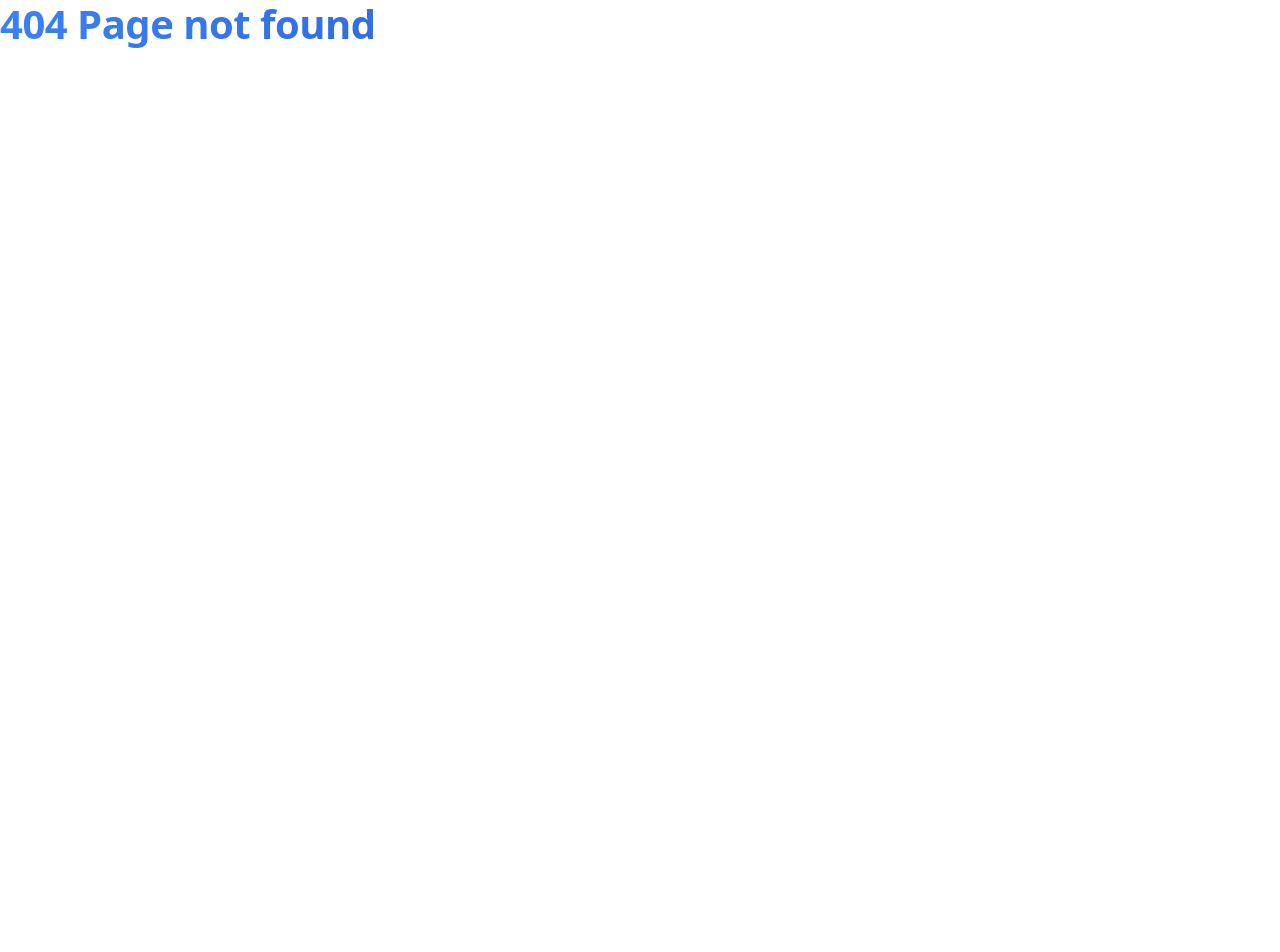
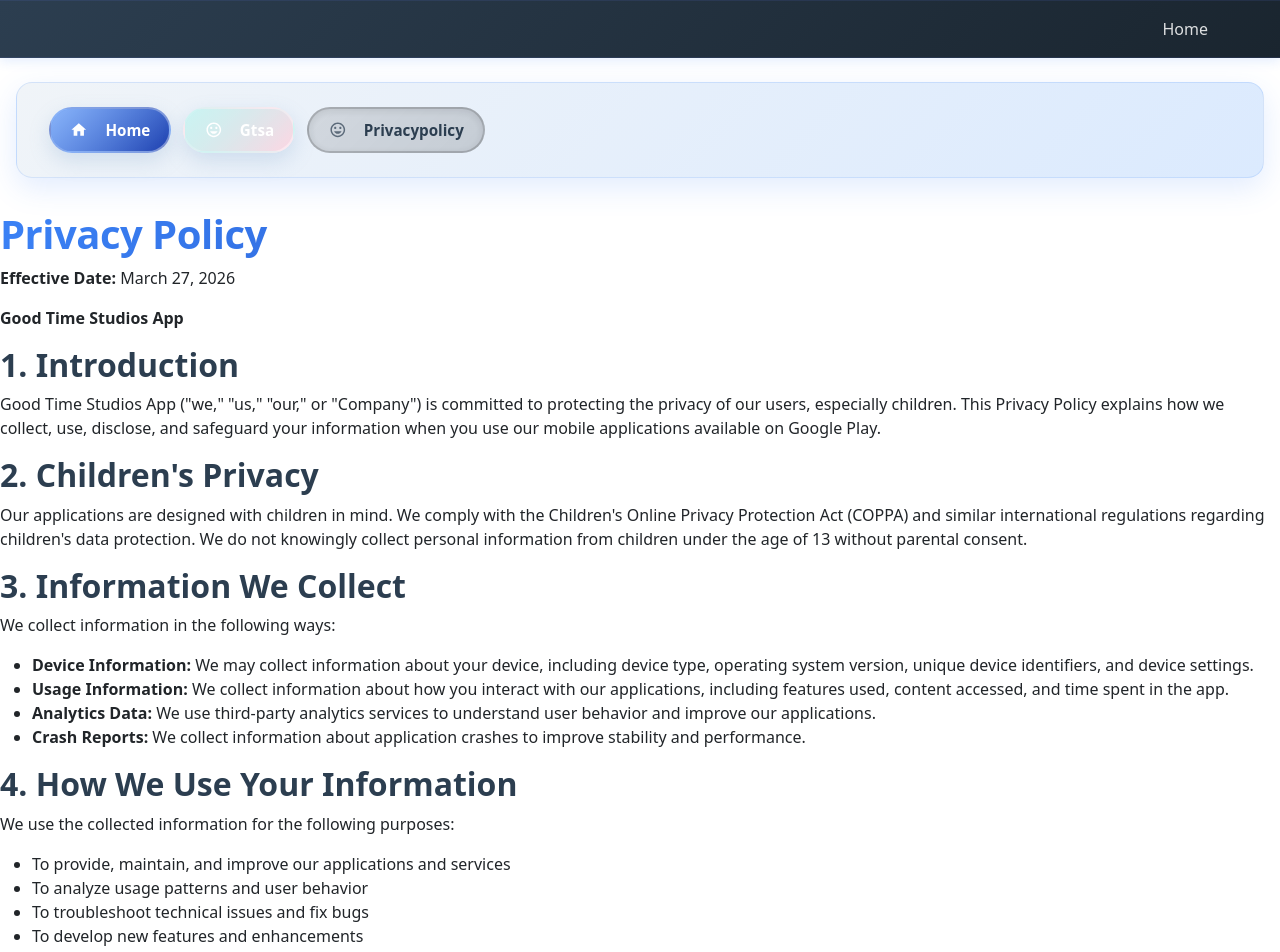
Before and after one commit to taccarlo/my_website, a React (Create React App) app: page /gtsa/privacypolicy in a window 1280 px wide. Before the commit this address had no page. Shown: the top 952 px of the page. Before the commit the page ends 800 px from the top, so only its background shows below. Built offline with nearby package versions, Linux system fonts and the light colour scheme.

Commit message:
version 0.4.3 - gtsa privacy policy
[up] gtsa privacy policy

Adds a comprehensive Privacy Policy page for Good Time Studios Apps to comply with Google Play requirements, COPPA, GDPR, and CCPA. Includes a new route and a link from the GTSA section, and updates the package version to 0.4.3.

```diff
--- a/package.json
+++ b/package.json
@@ -1,6 +1,6 @@
 {
   "name": "carlo-tacchella",
-  "version": "0.4.2",
+  "version": "0.4.3",
   "private": true,
   "dependencies": {
     "@testing-library/jest-dom": "^5.17.0",
--- a/src/App.js
+++ b/src/App.js
@@ -28,6 +28,7 @@
 const CountDown = React.lazy(() => import("./components/pages/countdown/countdown"));
 const Testbench = React.lazy(() => import("./components/pages/testbench/testbench"));
 const TTS = React.lazy(() => import("./components/pages/testbench/tts"));
+const PrivacyPolicy = React.lazy(() => import("./components/pages/privacypolicy"));
 
 const router = createBrowserRouter([
   {
@@ -50,7 +51,8 @@
       {path:'/didattica/algebrabooleana', element: <AlgebraBooleana/>},
       {path:'/didattica/estrattoredinumeri', element: <Estrattoredinumeri/>},
       {path:'/testbench', element: <Testbench/>},
-      {path:'/testbench/tts', element: <TTS/>}
+      {path:'/testbench/tts', element: <TTS/>},
+      {path:'/gtsa/privacypolicy', element: <PrivacyPolicy/>}
     ]},
 ]);
 
--- a/src/components/pages/GTSA.js
+++ b/src/components/pages/GTSA.js
@@ -1,15 +1,27 @@
 import { Helmet } from 'react-helmet-async';
+import { Link } from 'react-router-dom';
+
 function GTSA(){
     return (<>
         <Helmet>
             <title>Canale di app Android</title>
             <meta name="description" content="Parte relativa al canale di App"/>
             <link rel = "canonical" href = "/GTSA" />
-        </Helmet><h1>Canale App Android Good Time Studios App</h1>
-    <h3>Barzellette</h3>
-    <h3>Viking Fight</h3>
-    <h3>Aforismi</h3>
-    <h3>Swep! il gioco alcolico</h3>
-    <h3>Canzoniere: Testi e Accordi</h3></>);
+        </Helmet>
+        <h1>Canale App Android Good Time Studios App</h1>
+        <h3>Barzellette</h3>
+        <h3>Viking Fight</h3>
+        <h3>Aforismi</h3>
+        <h3>Swep! il gioco alcolico</h3>
+        <h3>Canzoniere: Testi e Accordi</h3>
+        <hr />
+        <div style={{ marginTop: '2rem', padding: '1rem', backgroundColor: '#f5f5f5', borderRadius: '8px' }}>
+            <p>
+                <Link to="/gtsa/privacypolicy" style={{ color: '#007bff', textDecoration: 'none', fontSize: '1rem' }}>
+                    📋 Privacy Policy
+                </Link>
+            </p>
+        </div>
+    </>);
 }
 export default GTSA;
--- /dev/null
+++ b/src/components/pages/privacypolicy.js
@@ -0,0 +1,163 @@
+import { Helmet } from 'react-helmet-async';
+import '../../style/style.css';
+
+function PrivacyPolicy() {
+  return (
+    <>
+      <Helmet>
+        <title>Privacy Policy - Good Time Studios App</title>
+        <meta name="description" content="Privacy Policy for Good Time Studios Android applications" />
+        <link rel="canonical" href="/gtsa/privacypolicy" />
+      </Helmet>
+      <div className="privacy-policy-container">
+        <h1>Privacy Policy</h1>
+        <p><strong>Effective Date:</strong> March 27, 2026</p>
+        <p><strong>Good Time Studios App</strong></p>
+
+        <h2>1. Introduction</h2>
+        <p>
+          Good Time Studios App ("we," "us," "our," or "Company") is committed to protecting the privacy of our users, especially children. This Privacy Policy explains how we collect, use, disclose, and safeguard your information when you use our mobile applications available on Google Play.
+        </p>
+
+        <h2>2. Children's Privacy</h2>
+        <p>
+          Our applications are designed with children in mind. We comply with the Children's Online Privacy Protection Act (COPPA) and similar international regulations regarding children's data protection. We do not knowingly collect personal information from children under the age of 13 without parental consent.
+        </p>
+
+        <h2>3. Information We Collect</h2>
+        <p>
+          We collect information in the following ways:
+        </p>
+        <ul>
+          <li><strong>Device Information:</strong> We may collect information about your device, including device type, operating system version, unique device identifiers, and device settings.</li>
+          <li><strong>Usage Information:</strong> We collect information about how you interact with our applications, including features used, content accessed, and time spent in the app.</li>
+          <li><strong>Analytics Data:</strong> We use third-party analytics services to understand user behavior and improve our applications.</li>
+          <li><strong>Crash Reports:</strong> We collect information about application crashes to improve stability and performance.</li>
+        </ul>
+
+        <h2>4. How We Use Your Information</h2>
+        <p>
+          We use the collected information for the following purposes:
+        </p>
+        <ul>
+          <li>To provide, maintain, and improve our applications and services</li>
+          <li>To analyze usage patterns and user behavior</li>
+          <li>To troubleshoot technical issues and fix bugs</li>
+          <li>To develop new features and enhancements</li>
+          <li>To comply with legal and regulatory obligations</li>
+          <li>To protect against fraudulent or illegal activity</li>
+        </ul>
+
+        <h2>5. Children's Data Protection</h2>
+        <p>
+          We take special care to protect children's privacy:
+        </p>
+        <ul>
+          <li>We do not collect personally identifiable information (such as name, email, phone number) from children without verifiable parental consent</li>
+          <li>We do not use behavioral advertising targeted at children</li>
+          <li>We do not allow third parties to collect personal information about children through our applications</li>
+          <li>We do not encourage children to share personal information</li>
+          <li>We provide parental controls and safety features in our applications</li>
+        </ul>
+
+        <h2>6. Data Sharing and Third Parties</h2>
+        <p>
+          We do not sell, trade, or rent your personal information to third parties. However, we may share information with:
+        </p>
+        <ul>
+          <li><strong>Service Providers:</strong> Companies that assist us in operating our applications and conducting our business (analytics, hosting, crash reporting)</li>
+          <li><strong>Legal Requirements:</strong> When required by law or to protect our rights, privacy, safety, or property</li>
+          <li><strong>Business Transfers:</strong> In the event of a merger, acquisition, or sale of assets</li>
+        </ul>
+
+        <h2>7. Data Security</h2>
+        <p>
+          We implement appropriate technical and organizational measures to protect your information from unauthorized access, alteration, disclosure, or destruction. However, no method of transmission over the internet or electronic storage is 100% secure. We cannot guarantee absolute security.
+        </p>
+
+        <h2>8. Data Retention</h2>
+        <p>
+          We retain your information for as long as necessary to provide our services and fulfill the purposes outlined in this Privacy Policy. When personal information is no longer needed, we securely delete or anonymize it.
+        </p>
+
+        <h2>9. User Rights</h2>
+        <p>
+          Depending on your location, you may have certain rights regarding your information:
+        </p>
+        <ul>
+          <li><strong>Access:</strong> You have the right to access the personal information we hold about you</li>
+          <li><strong>Correction:</strong> You can request correction of inaccurate information</li>
+          <li><strong>Deletion:</strong> You can request deletion of your information (right to be forgotten)</li>
+          <li><strong>Opt-Out:</strong> You can opt out of certain data collection and uses</li>
+        </ul>
+        <p>
+          To exercise these rights, please contact us at the address provided in the Contact Us section.
+        </p>
+
+        <h2>10. Parental Controls</h2>
+        <p>
+          Parents can manage their child's app usage through device-level parental controls available on Android. Additionally, our applications include in-app settings that allow users to control their preferences.
+        </p>
+
+        <h2>11. Third-Party Links and Services</h2>
+        <p>
+          Our applications may contain links to third-party websites and services. We are not responsible for the privacy practices of these third parties. We encourage you to review their privacy policies before providing any information.
+        </p>
+
+        <h2>12. California Privacy Rights (CCPA)</h2>
+        <p>
+          If you are a California resident, you have specific rights under the California Consumer Privacy Act (CCPA):
+        </p>
+        <ul>
+          <li>Right to know what personal information is collected, used, shared, or sold</li>
+          <li>Right to delete personal information</li>
+          <li>Right to opt-out of the sale of personal information</li>
+          <li>Right to non-discrimination for exercising your CCPA rights</li>
+        </ul>
+
+        <h2>13. GDPR Compliance (European Users)</h2>
+        <p>
+          If you are located in the European Union, European Economic Area, or Switzerland, we comply with the General Data Protection Regulation (GDPR). We process personal information based on legitimate interests, consent, or legal obligations. You have rights including access, rectification, erasure, and data portability.
+        </p>
+
+        <h2>14. Changes to This Privacy Policy</h2>
+        <p>
+          We may update this Privacy Policy from time to time to reflect changes in our practices, technology, legal requirements, or other factors. We will notify you of material changes by updating the "Effective Date" at the top of this policy and, when required, by obtaining your consent.
+        </p>
+
+        <h2>15. Contact Us</h2>
+        <p>
+          If you have questions about this Privacy Policy or our privacy practices, please contact us:
+        </p>
+        <address>
+          <p><strong>Good Time Studios App</strong></p>
+          <p>For inquiries regarding privacy, data protection, or to exercise your rights, please contact us through the Google Play Store support channels or visit our website.</p>
+        </address>
+
+        <h2>16. Additional Information for Specific Regions</h2>
+
+        <h3>United Kingdom (UK GDPR)</h3>
+        <p>
+          UK users are protected under the UK GDPR. We comply with all applicable requirements. You can contact the Information Commissioner's Office (ICO) if you believe your rights have been violated.
+        </p>
+
+        <h3>Brazil (LGPD)</h3>
+        <p>
+          We comply with Brazil's Lei Geral de Proteção de Dados (LGPD). Brazilian users have rights to access, correct, and delete their personal information.
+        </p>
+
+        <h3>China</h3>
+        <p>
+          We comply with relevant Chinese data protection regulations. Personal information is processed and stored in accordance with applicable laws.
+        </p>
+
+        <hr />
+        <p style={{ fontSize: '0.9em', color: '#666', marginTop: '2rem' }}>
+          <strong>Last Updated:</strong> March 27, 2026
+        </p>
+      </div>
+    </>
+  );
+}
+
+export default PrivacyPolicy;
```
Also changed, not shown: 1 other file (tests, documents, lock files or other folders).
